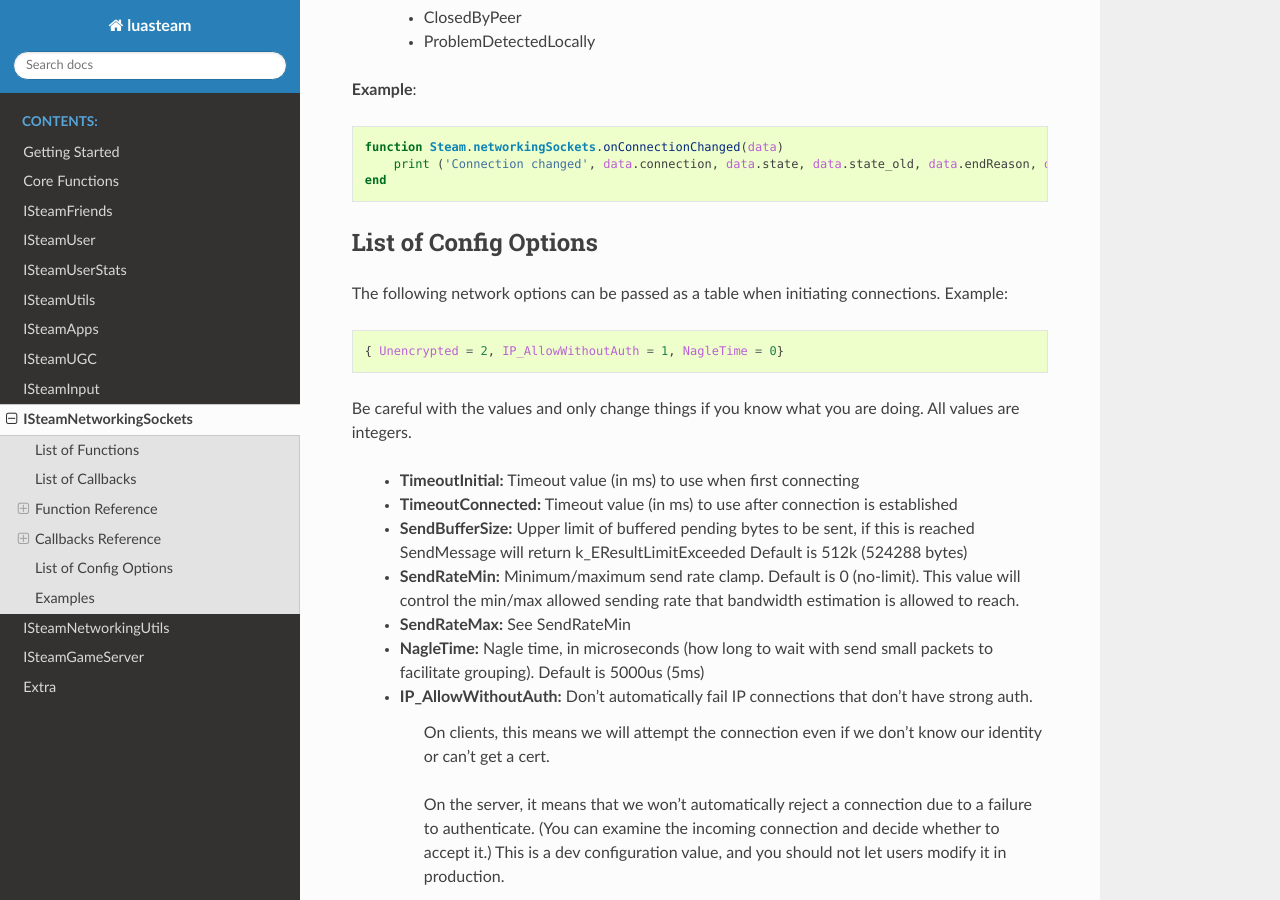
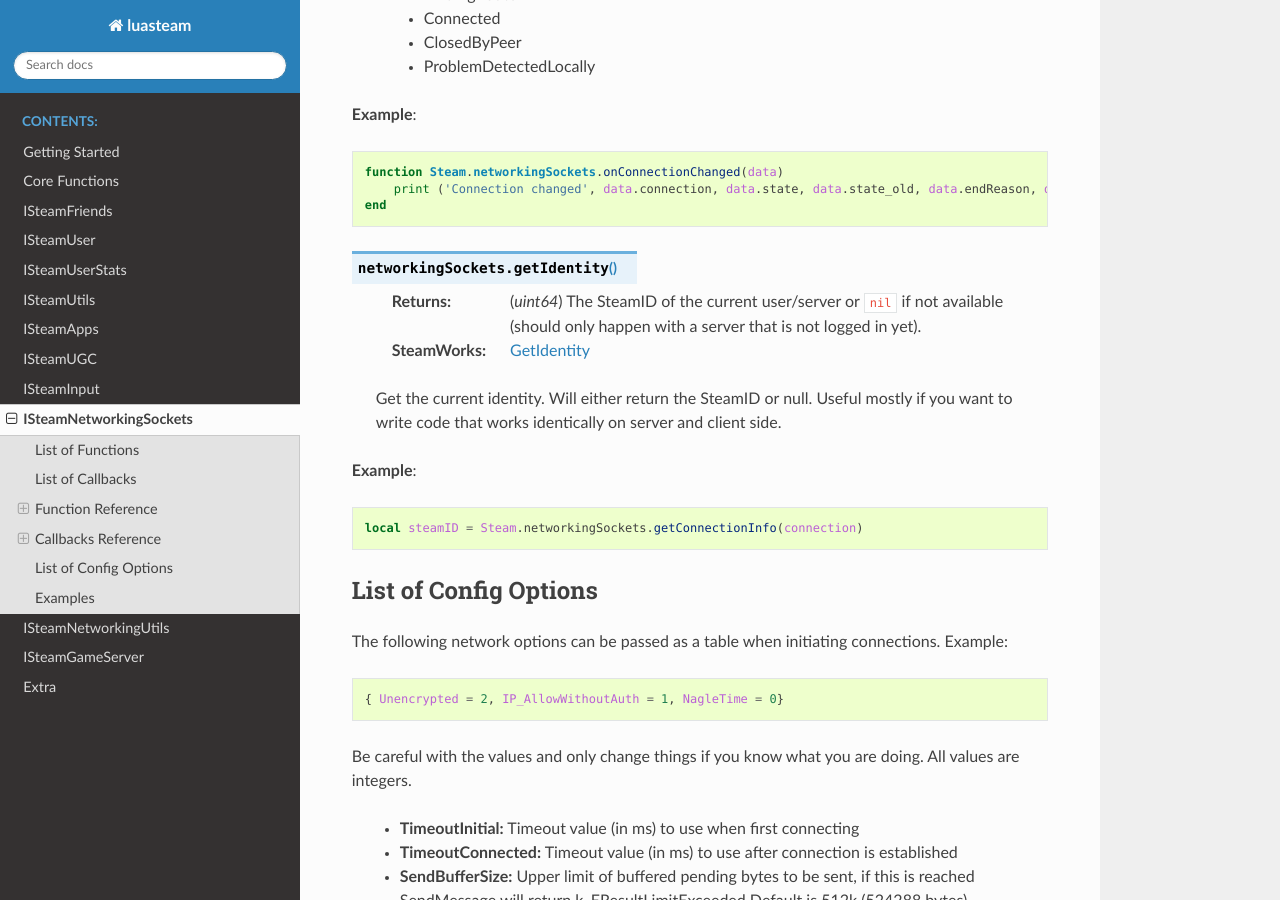
Before and after one commit to uspgamedev/luasteam, a Sphinx documentation site: the page built from docs/networkingSockets.rst, in a window 1280 px wide and 900 px high, scrolled down 8337 px. Built offline with Sphinx 7.4.7 and the Read the Docs theme 2.0.0, drawn with Linux system fonts in a browser that asks for light colours; some of the changed text lies outside the part shown.

Commit message:
Update documentation

```diff
--- a/docs/gameServer.rst
+++ b/docs/gameServer.rst
@@ -60,7 +60,7 @@ Function Reference
     :returns: (`boolean`) success
     :SteamWorks: `SteamGameServer_Init <https://partner.steamgames.com/doc/api/steam_gameserver#SteamGameServer_Init>`_
 
-    Accept P2P connections through the Steam Network. If you want to change any networking settings, you need pass these options on creation. Implement the callback **TODO** to be notified about connection events.
+    Initiate the game server API and allow usage of **ISteamNetworkingSockets** and **ISteamNetworkingUtils**. Add some metadata about the type of server you're running here. Most of this is only relevant if you're planning to make use of Steam's server browser feature.
 
 **Example**::
 
--- a/docs/networkingSockets.rst
+++ b/docs/networkingSockets.rst
@@ -25,6 +25,7 @@ List of Functions
 * :func:`networkingSockets.initAuthentication`
 * :func:`networkingSockets.getAuthenticationStatus`
 * :func:`networkingSockets.getConnectionInfo`
+* :func:`networkingSockets.getIdentity`
 
 List of Callbacks
 -----------------
@@ -283,6 +284,16 @@ Callbacks Reference
         print ('Connection changed', data.connection, data.state, data.state_old, data.endReason, data.debug)
     end
 
+.. function:: networkingSockets.getIdentity()
+
+    :returns: (`uint64`) The SteamID of the current user/server or ``nil`` if not available (should only happen with a server that is not logged in yet).
+    :SteamWorks: `GetIdentity <https://partner.steamgames.com/doc/api/ISteamNetworkingSockets#GetIdentity>`_
+
+    Get the current identity. Will either return the SteamID or null. Useful mostly if you want to write code that works identically on server and client side.
+
+**Example**::
+
+    local steamID = Steam.networkingSockets.getConnectionInfo(connection)
 
 List of Config Options
 ----------------------
```
Also changed, not shown: 1 other file.
